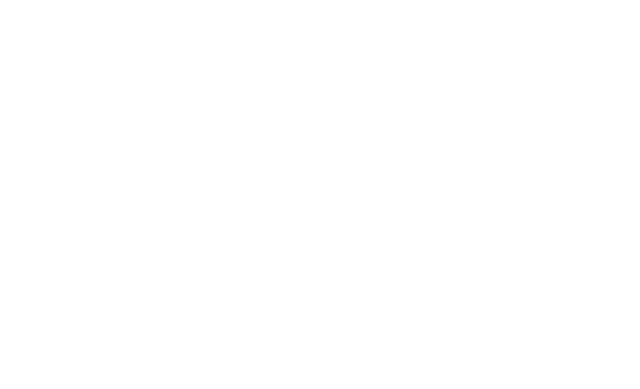
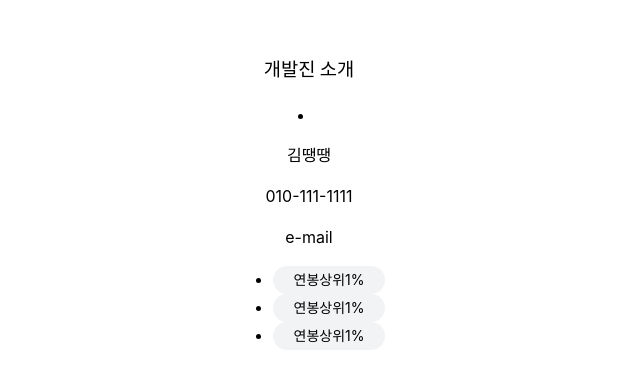
Before and after one commit to heoh06/freehaeyo, a React (Vite) app in the folder freehaeyo/: page /developer in a window 1280 px wide. Before the commit this address had no page. Shown: the part 199-588 px from the top of the page, without its empty margins (331-971 px from the left). Built offline with nearby package versions, Linux system fonts and the light colour scheme.

Commit message:
feat:개발진 페이지 마크업 완료 및 필요 링크들 삽입

```diff
--- a/freehaeyo/src/App.jsx
+++ b/freehaeyo/src/App.jsx
@@ -12,6 +12,7 @@ import ChangeUserInfo from './Pages/ChangeUserInfo';
 import ChangeCompanyInfo from './Pages/ChangeCompanyInfo';
 import NameCardList from './Pages/NameCardList';
 import CreateHire from './Pages/CreateHire';
+import Developer from './Pages/Developer';
 
 import { BrowserRouter, Route, Routes } from 'react-router-dom';
 
@@ -32,6 +33,7 @@ function App() {
         <Route path="/changecompanyinfo" element={<ChangeCompanyInfo/>}></Route>
         <Route path="/namecardlist" element={<NameCardList/>}></Route>
         <Route path="/createhire" element={<CreateHire/>}></Route>
+        <Route path="/developer" element={<Developer/>}></Route>
       </Routes>
     </BrowserRouter>
   )
--- a/freehaeyo/src/Components/Common/Header.jsx
+++ b/freehaeyo/src/Components/Common/Header.jsx
@@ -9,7 +9,7 @@ function Header(){
             <h1><img src={Logo} alt="프리해요"/></h1>
             <ul>
                 <li><Link to="/hire">채용</Link></li>
-                <li>개발진</li>
+                <li><Link to="/developer">개발진</Link></li>
             </ul>
             <ul>
                 <li><img src={Search} alt="검색"/></li>
--- /dev/null
+++ b/freehaeyo/src/Pages/Developer.jsx
@@ -0,0 +1,14 @@
+import NameCard from "../Components/Common/NameCard";
+
+function Developer(){
+    return(
+        <>
+            <main>
+                <h3>개발진 소개</h3>
+                <NameCard/>
+            </main>
+        </>
+    )
+}
+
+export default Developer;
--- a/freehaeyo/src/Pages/MainPage.jsx
+++ b/freehaeyo/src/Pages/MainPage.jsx
@@ -5,6 +5,8 @@ import NameCard from '../Components/Common/NameCard';
 import HireCard from "../Components/Common/HireCard";
 import Header from "../Components/Common/Header";
 import Footer from "../Components/Common/Footer";
+
+import {Link} from 'react-router-dom';
 
 function MainPage() {
     return (
@@ -26,10 +28,12 @@ function MainPage() {
                 </section>
                 <section>
                     <img src={Background} width="0px" height="auto"/>
-                    <div>
-                        <p>프리해요, 누가 만들었을까요?</p>
-                        <p>개발진 보러가기</p>
-                    </div>
+                    <Link to="/developer">
+                        <div>
+                            <p>프리해요, 누가 만들었을까요?</p>
+                            <p>개발진 보러가기</p>
+                        </div>
+                    </Link>
                 </section>
                 <section>
                     <h3>신규채용</h3>
```
